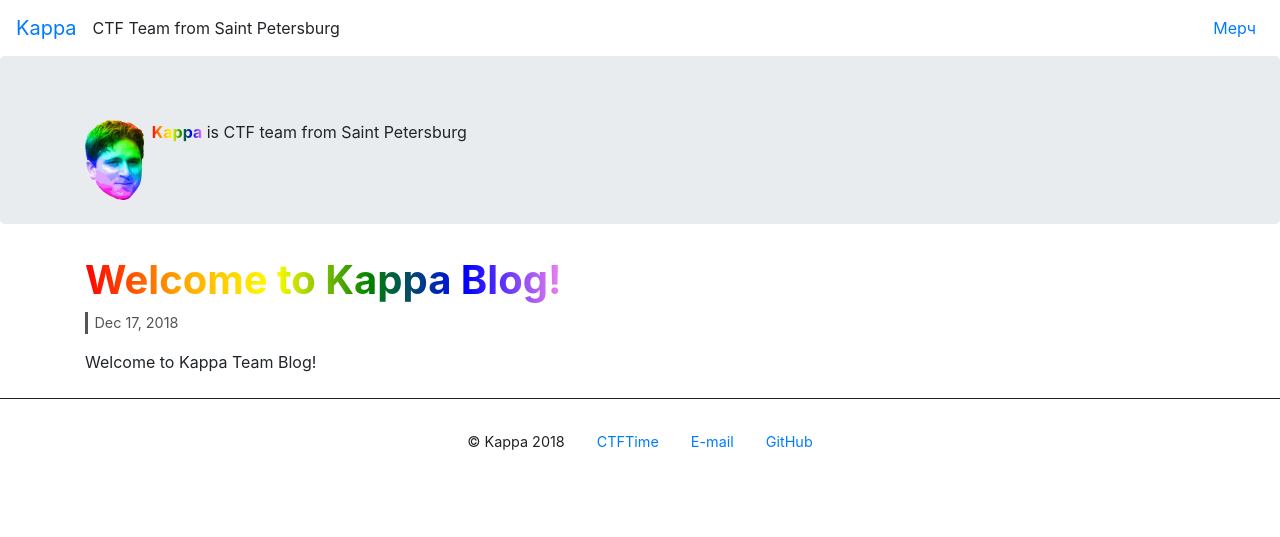
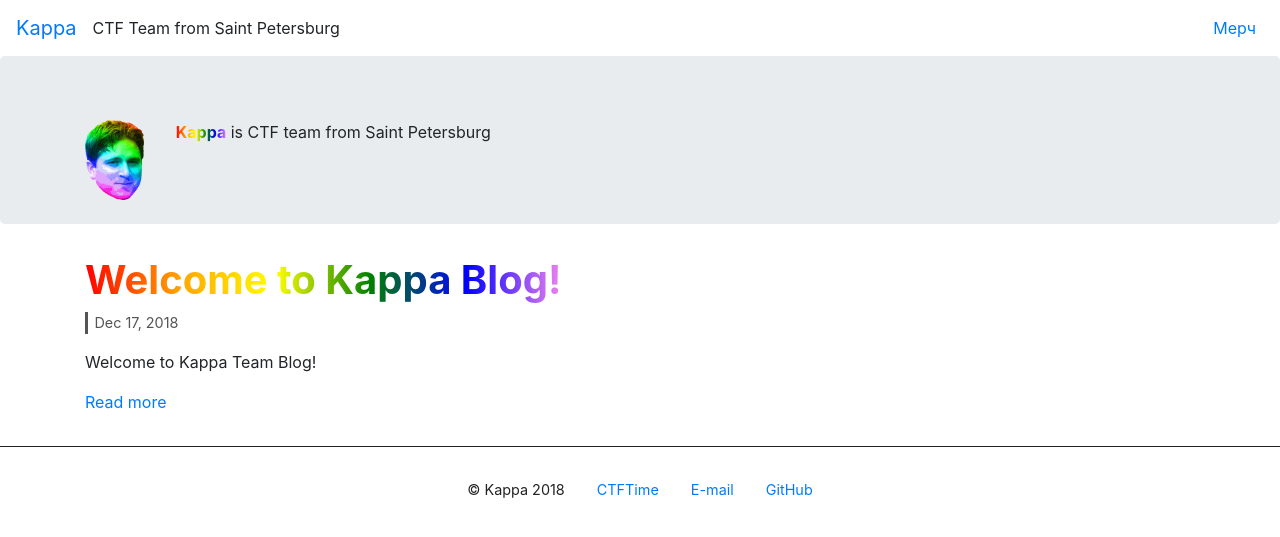
Before and after one commit to kappactf/kappactf.github.io, a Jekyll site: the page built from index.html, in a window 1280 px wide. Shown: the top 537 px of the page. Built offline with Jekyll 4.4.1, drawn with Linux system fonts in a browser that asks for light colours; the list of posts is cut into pages by our own code.

Commit message:
improve main page

```diff
--- a/_sass/kappa-theme.scss
+++ b/_sass/kappa-theme.scss
@@ -28,7 +28,7 @@
 
 .kappa-logo {
     height: 5rem;
-    padding-right: 0.5rem;
+    padding-right: 2rem;
 }
 
 .blog-post-meta {
@@ -37,3 +37,7 @@
     padding: 0 0 0 0.4rem;
     font-size: 0.9rem;
 }
+
+.blog-post {
+    margin-bottom: 2rem;
+}
--- a/index.html
+++ b/index.html
@@ -16,6 +16,9 @@
         <p class="blog-post-meta">{{ post.date | date: "%b %-d, %Y" }} {% if post.author %}by {{post.author}}{% endif %}</p>
         <p class="post-excerpt">
             {{ post.excerpt | strip_html | strip_newlines | truncate: 140 }}
+        </p>
+        <p class="post-link">
+            <a href="{{ post.url | prepend: site.baseurl }}">Read more</a>
         </p>
     </div>
     {% endfor %}
```
